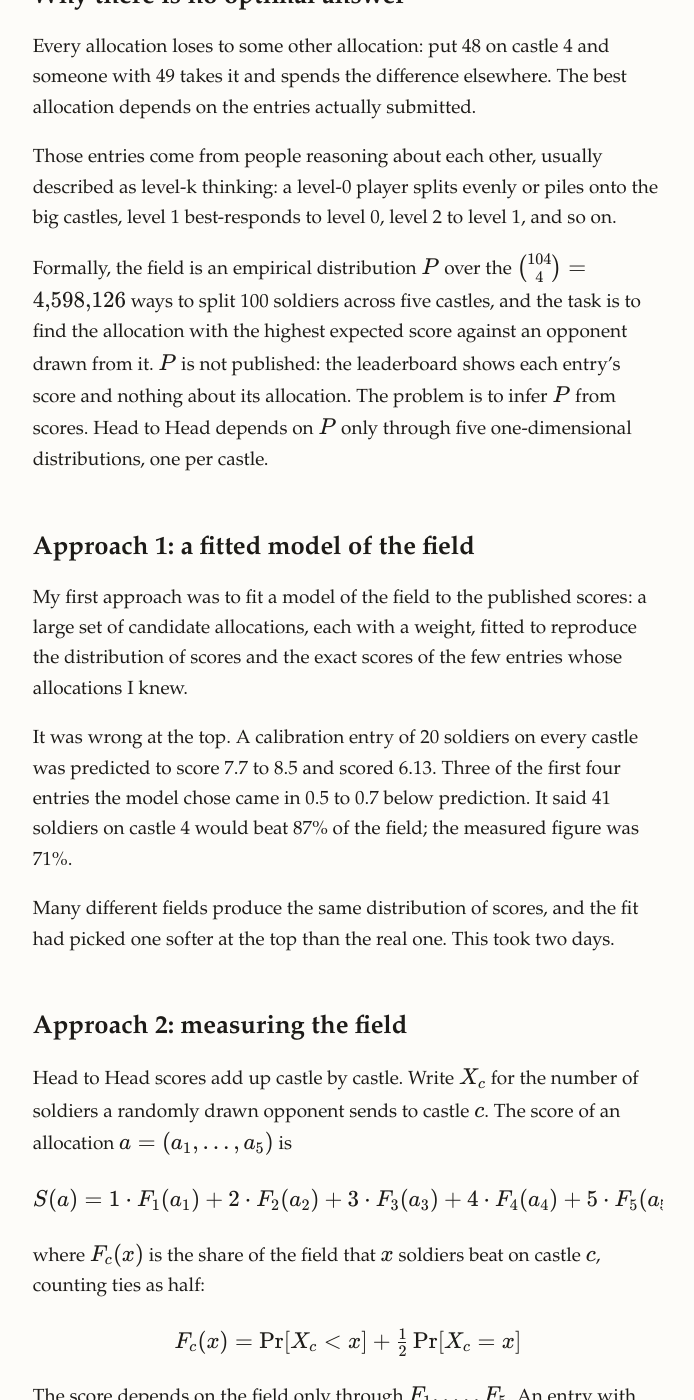
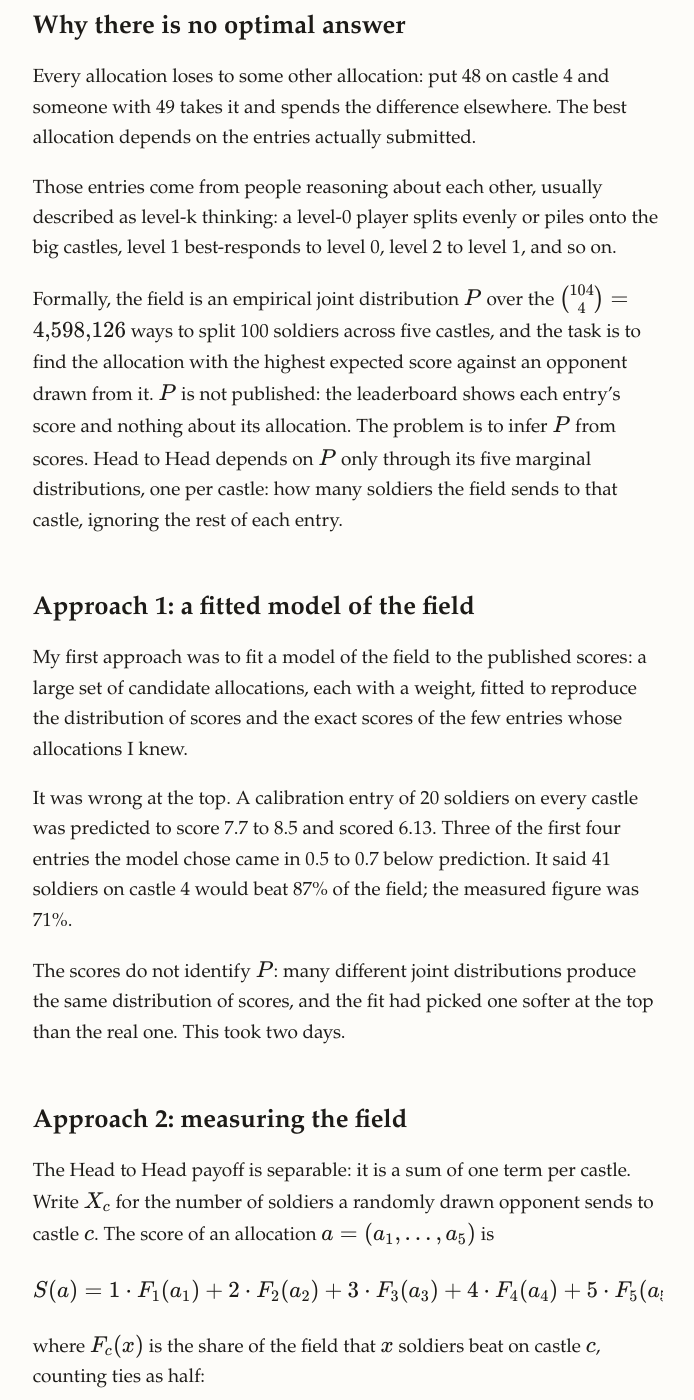
Before and after one commit to kinshu0/kinshu0.github.io, a Jekyll site: the page built from _posts/2026-11-22-castle-challenge.markdown, in a window 1280 px wide and 1400 px high, scrolled down 2224 px. Shown: the whole window, without its empty margins (292-986 px from the left). Built offline with Jekyll 4.4.1, drawn with Linux system fonts in a browser that asks for light colours; some of the changed text lies outside the part shown.

Commit message:
Castle post: use joint/marginal/separable vocabulary
Co-Authored-By: Claude Fable 5.2 <noreply@anthropic.com>

```diff
--- a/_posts/2026-11-22-castle-challenge.markdown
+++ b/_posts/2026-11-22-castle-challenge.markdown
@@ -28,7 +28,7 @@ Two caveats. In Head to Head, first place was shared: with one of my own measure
 
 ## The challenge
 
-You have 100 soldiers to split across five castles worth 1, 2, 3, 4 and 5 points. Everyone submits one allocation for each of two games.
+This is a Colonel Blotto game. You have 100 soldiers to split across five castles worth 1, 2, 3, 4 and 5 points. Everyone submits one allocation for each of two games.
 
 **Head to Head.** Your allocation plays every other entry once. Each castle goes to whoever sent more soldiers, and a tie splits the points. Your score is your average points per opponent, out of 15.
 
@@ -42,7 +42,7 @@ Every allocation loses to some other allocation: put 48 on castle 4 and someone
 
 Those entries come from people reasoning about each other, usually described as level-k thinking: a level-0 player splits evenly or piles onto the big castles, level 1 best-responds to level 0, level 2 to level 1, and so on.
 
-Formally, the field is an empirical distribution $$P$$ over the $$\binom{104}{4} = 4{,}598{,}126$$ ways to split 100 soldiers across five castles, and the task is to find the allocation with the highest expected score against an opponent drawn from it. $$P$$ is not published: the leaderboard shows each entry's score and nothing about its allocation. The problem is to infer $$P$$ from scores. Head to Head depends on $$P$$ only through five one-dimensional distributions, one per castle.
+Formally, the field is an empirical joint distribution $$P$$ over the $$\binom{104}{4} = 4{,}598{,}126$$ ways to split 100 soldiers across five castles, and the task is to find the allocation with the highest expected score against an opponent drawn from it. $$P$$ is not published: the leaderboard shows each entry's score and nothing about its allocation. The problem is to infer $$P$$ from scores. Head to Head depends on $$P$$ only through its five marginal distributions, one per castle: how many soldiers the field sends to that castle, ignoring the rest of each entry.
 
 ## Approach 1: a fitted model of the field
 
@@ -50,11 +50,11 @@ My first approach was to fit a model of the field to the published scores: a lar
 
 It was wrong at the top. A calibration entry of 20 soldiers on every castle was predicted to score 7.7 to 8.5 and scored 6.13. Three of the first four entries the model chose came in 0.5 to 0.7 below prediction. It said 41 soldiers on castle 4 would beat 87% of the field; the measured figure was 71%.
 
-Many different fields produce the same distribution of scores, and the fit had picked one softer at the top than the real one. This took two days.
+The scores do not identify $$P$$: many different joint distributions produce the same distribution of scores, and the fit had picked one softer at the top than the real one. This took two days.
 
 ## Approach 2: measuring the field
 
-Head to Head scores add up castle by castle. Write $$X_c$$ for the number of soldiers a randomly drawn opponent sends to castle $$c$$. The score of an allocation $$a = (a_1, \dots, a_5)$$ is
+The Head to Head payoff is separable: it is a sum of one term per castle. Write $$X_c$$ for the number of soldiers a randomly drawn opponent sends to castle $$c$$. The score of an allocation $$a = (a_1, \dots, a_5)$$ is
 
 $$
 S(a) = 1 \cdot F_1(a_1) + 2 \cdot F_2(a_2) + 3 \cdot F_3(a_3) + 4 \cdot F_4(a_4) + 5 \cdot F_5(a_5)
@@ -66,7 +66,7 @@ $$
 F_c(x) = \Pr[X_c < x] + \tfrac{1}{2} \Pr[X_c = x]
 $$
 
-The score depends on the field only through $$F_1, \dots, F_5$$. An entry with soldiers on a single castle reads one value of one $$F_c$$ from its published score.
+$$F_c$$ is the cumulative distribution function of the marginal on castle $$c$$, with ties counted as half. The score depends on the field only through $$F_1, \dots, F_5$$. An entry with soldiers on a single castle reads one value of one $$F_c$$ from its published score.
 
 Start with the five entries that put all 100 soldiers on one castle. On the last leaderboard I saved, the one on castle 5 scored 5.610. Its score has two parts.
 
@@ -134,7 +134,7 @@ From there I searched on the leaderboard. Head to Head scores are exact, so subm
 
 ## Four-Way
 
-Four-Way does not separate. The payout depends on place in the group, which depends on all five castles and all three opponents, so single-castle entries measure nothing.
+Four-Way is not separable. The payout depends on place in the group, which depends on all five castles and all three opponents, so it depends on the joint distribution (which numbers go together within an entry) and the marginals are not enough. Single-castle entries measure nothing.
 
 I used the same neighbour search on averages. The same entry moves about 0.02 between boards, more than the gap between good neighbours. Over 24 boards, 3-41-54-1-1 averaged 6.003 and its two closest neighbours 6.000 and 5.997: a plateau, where first place on any one board is a draw.
 
```
